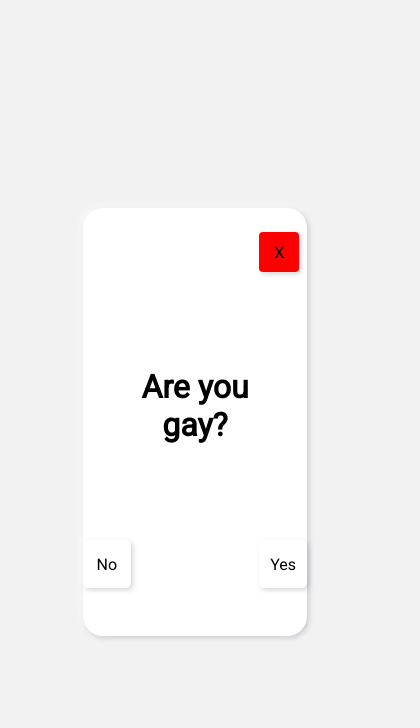
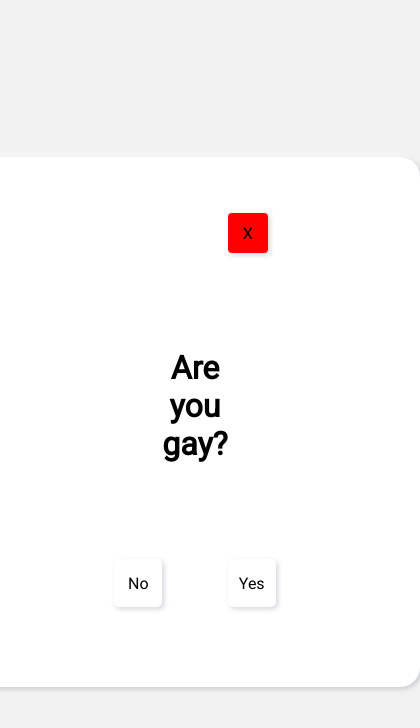
Before and after one commit to Dvd-22/troll, a plain HTML site: page index.html in a window 390 px wide. Shown: the whole page, 420 px wide, since content can reach past the window. Drawn offline with nearby package versions, Linux system fonts and the light colour scheme.

Commit message:
Made it a bit more responsive

```diff
--- a/style.css
+++ b/style.css
@@ -24,10 +24,11 @@
 		"n . . y";
 	justify-content: center;
 	border-radius: 20px;
-	width: 60%;
+	width: auto;
 	height: auto;
 	text-align: center;
 	box-shadow: -3px -3px 7px #ffffff73, 2px 2px 5px rgba(94, 104, 121, 0.288);
+	padding: 2em 9em 2em 9em;
 }
 
 #question {
```
